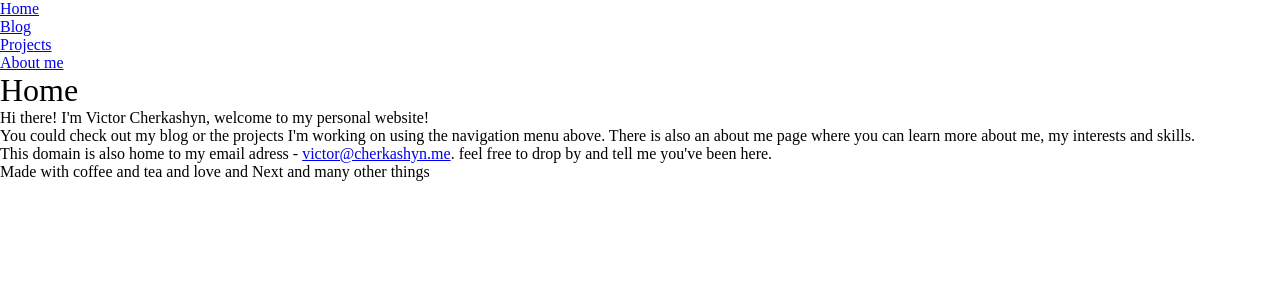
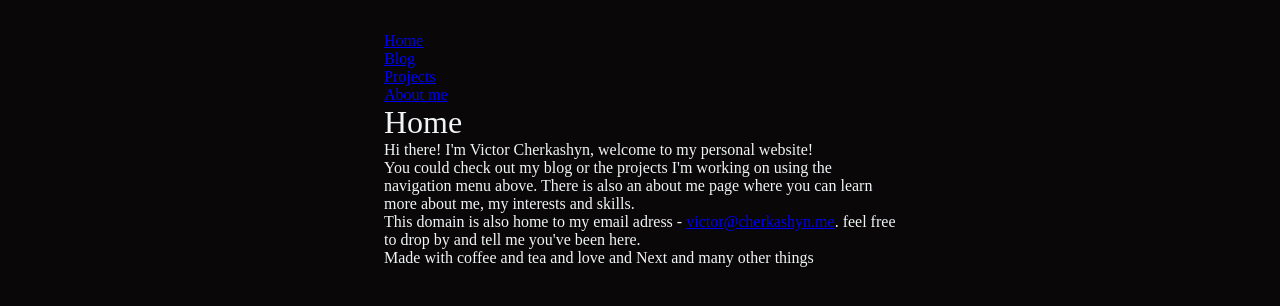
Before and after one commit to verbey/personal-website, a Next.js app: page / in a window 1280 px wide. Shown: the top 306 px of the page. Built offline with nearby package versions, Linux system fonts and the light colour scheme.

Commit message:
Add colour scheme and better layout style

```diff
--- a/src/app/layout.module.css
+++ b/src/app/layout.module.css
@@ -1,5 +1,15 @@
-html,
-body {
-	width: 100dvw;
-	overflow-x: hidden;
+:root {
+	--text: rgba(241, 244, 246, 1);
+	--accent: rgba(178, 8, 18, 1);
+	--buttons: rgba(53, 51, 57, 1);
+	--bg: rgba(9, 7, 7, 1);
 }
+
+html {
+	padding: 32px 30svw;
+	min-height: 100svh;
+	width: 100svw;
+	box-sizing: border-box;
+	color: var(--text);
+	background-color: var(--bg);
+}
```
